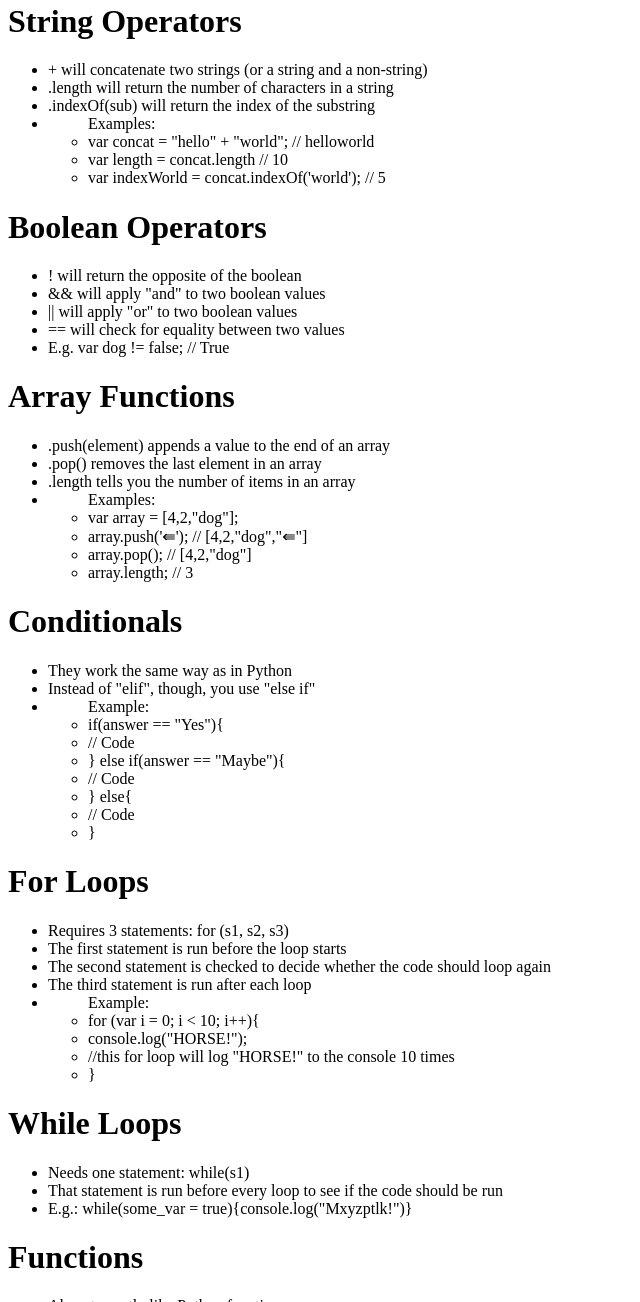
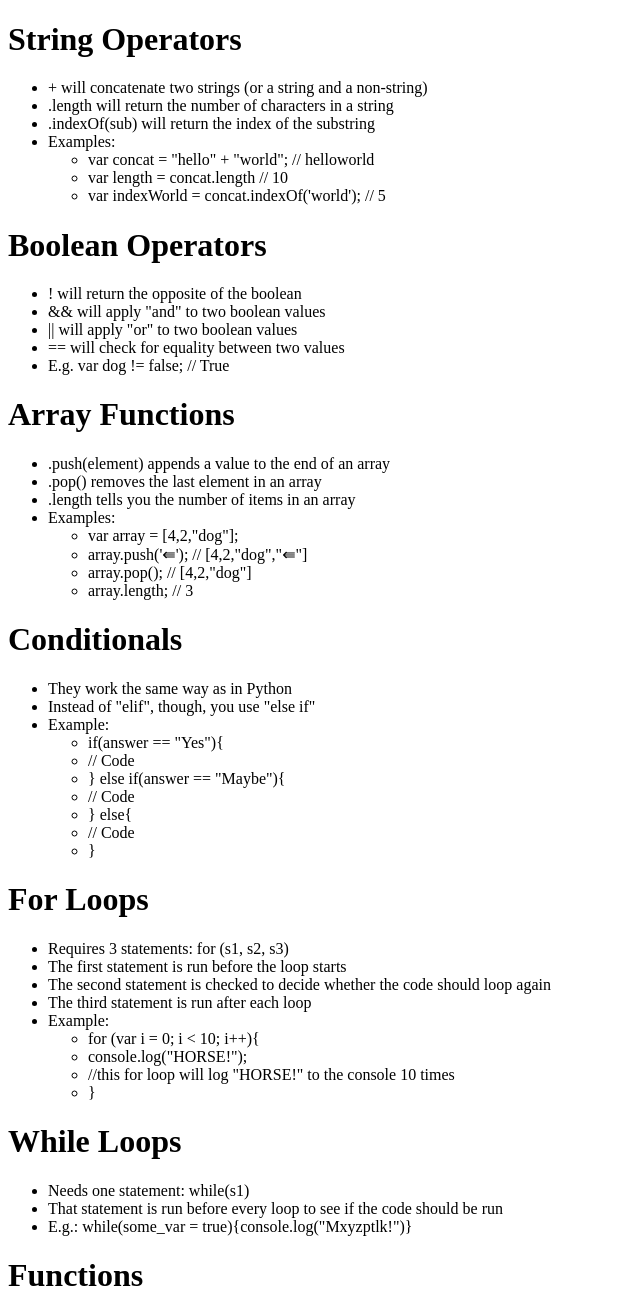
Before and after one commit to rubinoAM/JavaScript-101, a plain HTML site: page notes.html in a window 1280 px wide. Shown: the part 1002-2304 px from the top of the page, without its empty margins (0-640 px from the left). Drawn offline with Linux system fonts and the light colour scheme.

Commit message:
Update 3

```diff
--- a/notes.html
+++ b/notes.html
@@ -29,6 +29,7 @@
         <li>A single character is just a string with one character</li>
         <li>Denoted by "" or ''</li>
         <li>E.g. var string="a";</li>
+        <li>P.S. Strings are arrays of single characters ;(</li>
     </ul>
 
     <h1>Objects</h1>
@@ -37,8 +38,8 @@
         <li>They allow you to map keys to values</li>
         <li>Denoted with {}</li>
         <li>Keys can be accessed with either .keyname or ["keyname"]</li>
-        <li>
-            <ul>Example:
+        <li>Example:
+            <ul>
                 <li>var object = {</li>
                 <li>adam: "hello!",</li>
                 <li>zach-key: 4</li>
@@ -67,8 +68,8 @@
         <li>+ will concatenate two strings (or a string and a non-string)</li>
         <li>.length will return the number of characters in a string</li>
         <li>.indexOf(sub) will return the index of the substring</li>
-        <li>
-            <ul>Examples:
+        <li>Examples:
+            <ul>
                 <li>var concat = "hello" + "world"; // helloworld</li>
                 <li>var length = concat.length // 10</li>
                 <li>var indexWorld = concat.indexOf('world'); // 5</li>
@@ -90,8 +91,8 @@
         <li>.push(element) appends a value to the end of an array</li>
         <li>.pop() removes the last element in an array</li>
         <li>.length tells you the number of items in an array</li>
-        <li>
-            <ul>Examples:
+        <li>Examples:
+            <ul>
                 <li>var array = [4,2,"dog"];</li>
                 <li>array.push('&lAarr;'); // [4,2,"dog","&lAarr;"]</li>
                 <li>array.pop(); // [4,2,"dog"]</li>
@@ -104,8 +105,8 @@
     <ul>
         <li>They work the same way as in Python</li>
         <li>Instead of "elif", though, you use "else if"</li>
-        <li>
-            <ul>Example:
+        <li>Example:
+            <ul>
                 <li>if(answer == "Yes"){</li>
                 <li>// Code</li>
                 <li>} else if(answer == "Maybe"){</li>
@@ -123,8 +124,8 @@
         <li>The first statement is run before the loop starts</li>
         <li>The second statement is checked to decide whether the code should loop again</li>
         <li>The third statement is run after each loop</li>
-        <li>
-            <ul>Example:
+        <li>Example:
+            <ul>
                 <li>for (var i = 0; i < 10; i++){</li>
                 <li>console.log("HORSE!");</li>
                 <li>//this for loop will log "HORSE!" to the console 10 times</li>
```
